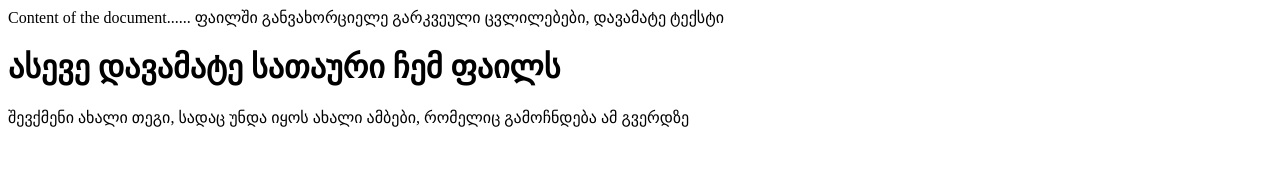
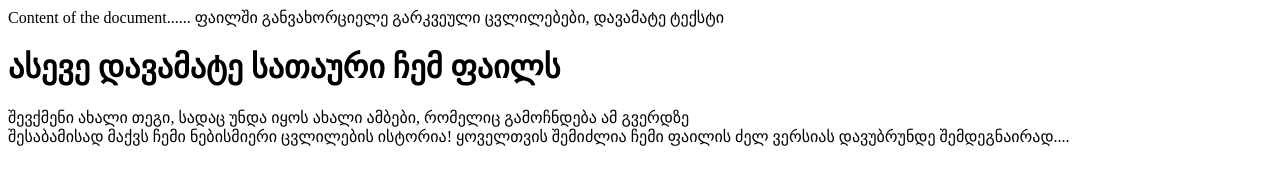
Before and after one commit to Anichki/createRepo, a plain HTML site: page index.html in a window 1280 px wide. Drawn offline with Linux system fonts and the light colour scheme.

```diff
--- a/index.html
+++ b/index.html
@@ -9,6 +9,7 @@
 ფაილში განვახორციელე გარკვეული ცვლილებები, დავამატე ტექსტი
 <h1>ასევე დავამატე სათაური ჩემ ფაილს</h1>
 <article>შევქმენი ახალი თეგი, სადაც უნდა იყოს ახალი ამბები, რომელიც გამოჩნდება ამ გვერდზე</article>
+<article>შესაბამისად მაქვს ჩემი ნებისმიერი ცვლილების ისტორია! ყოველთვის შემიძლია ჩემი ფაილის ძელ ვერსიას დავუბრუნდე შემდეგნაირად....</article>
 </body>
 
 </html>
```
